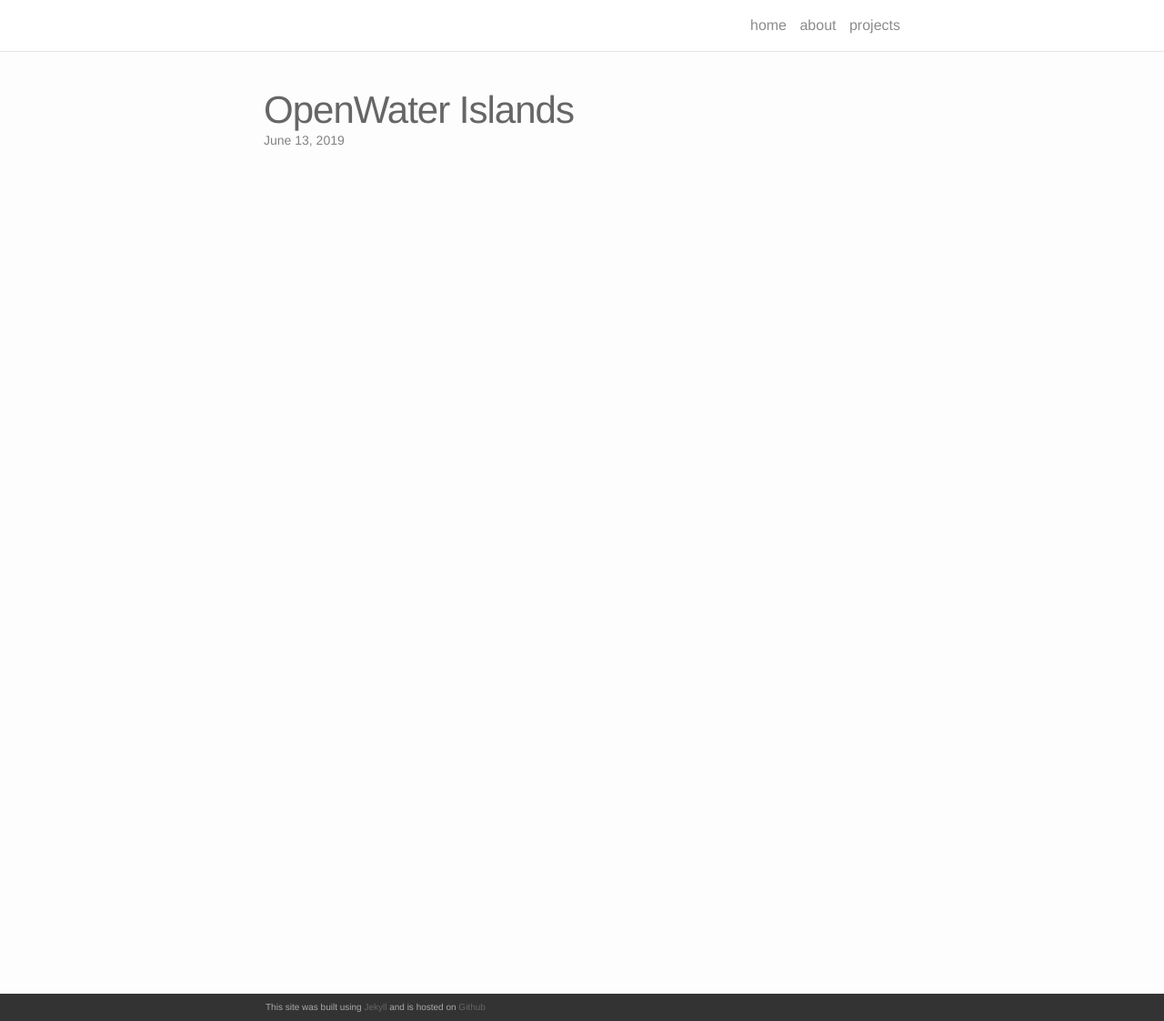
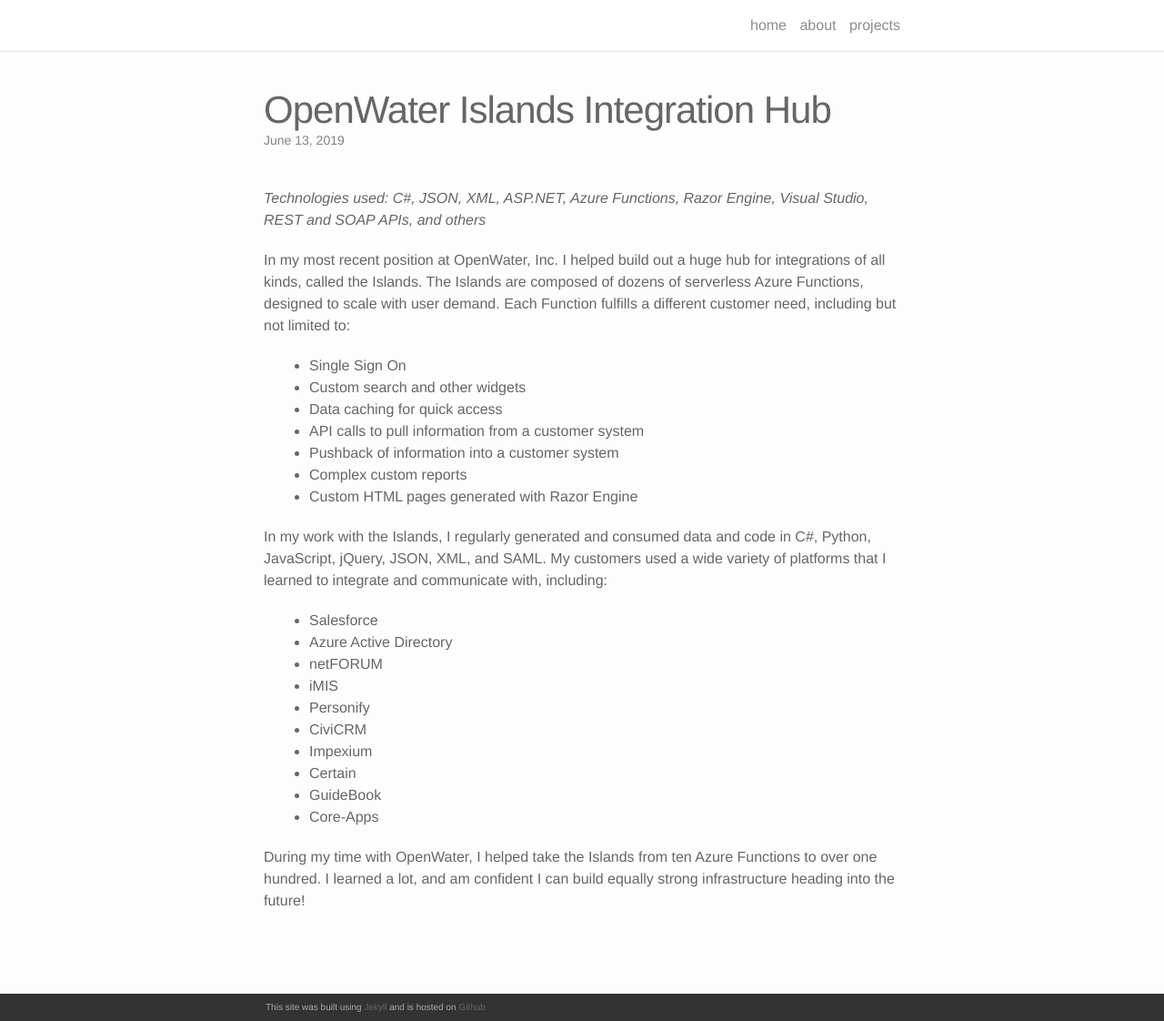
Before and after one commit to DLakin01/folio, a Jekyll site: the page built from _portfolio/1_OpenWaterIslands.md, in a window 1280 px wide and 1122 px high. Shown: the whole window at 91% size. Built offline with Jekyll 4.4.1, drawn with Linux system fonts in a browser that asks for light colours; nearby versions of some CDN libraries.

Commit message:
Add content to Islands portfolio page

```diff
--- a/_portfolio/1_OpenWaterIslands.md
+++ b/_portfolio/1_OpenWaterIslands.md
@@ -1,7 +1,33 @@
 ---
 layout: post
-title: OpenWater Islands
+title: OpenWater Islands Integration Hub
 description:
-image: ../images/Connectors.jpg
+image: ../images/AzureFunctionsLogo.png
+---
 
----
+_Technologies used: C#, JSON, XML, ASP.NET, Azure Functions, Razor Engine, Visual Studio, REST and SOAP APIs, and others_
+
+In my most recent position at OpenWater, Inc. I helped build out a huge hub for integrations of all kinds, called the Islands. The Islands are composed of dozens of serverless Azure Functions, designed to scale with user demand. Each Function fulfills a different customer need, including but not limited to:
+
+* Single Sign On
+* Custom search and other widgets
+* Data caching for quick access
+* API calls to pull information from a customer system
+* Pushback of information into a customer system
+* Complex custom reports
+* Custom HTML pages generated with Razor Engine
+
+In my work with the Islands, I regularly generated and consumed data and code in C#, Python, JavaScript, jQuery, JSON, XML, and SAML. My customers used a wide variety of platforms that I learned to integrate and communicate with, including:
+
+* Salesforce
+* Azure Active Directory
+* netFORUM
+* iMIS
+* Personify
+* CiviCRM
+* Impexium
+* Certain
+* GuideBook
+* Core-Apps
+
+During my time with OpenWater, I helped take the Islands from ten Azure Functions to over one hundred. I learned a lot, and am confident I can build equally strong infrastructure heading into the future!
```
Also changed, not shown: _portfolio/2_Bloccit.md (+1 -1 lines).
